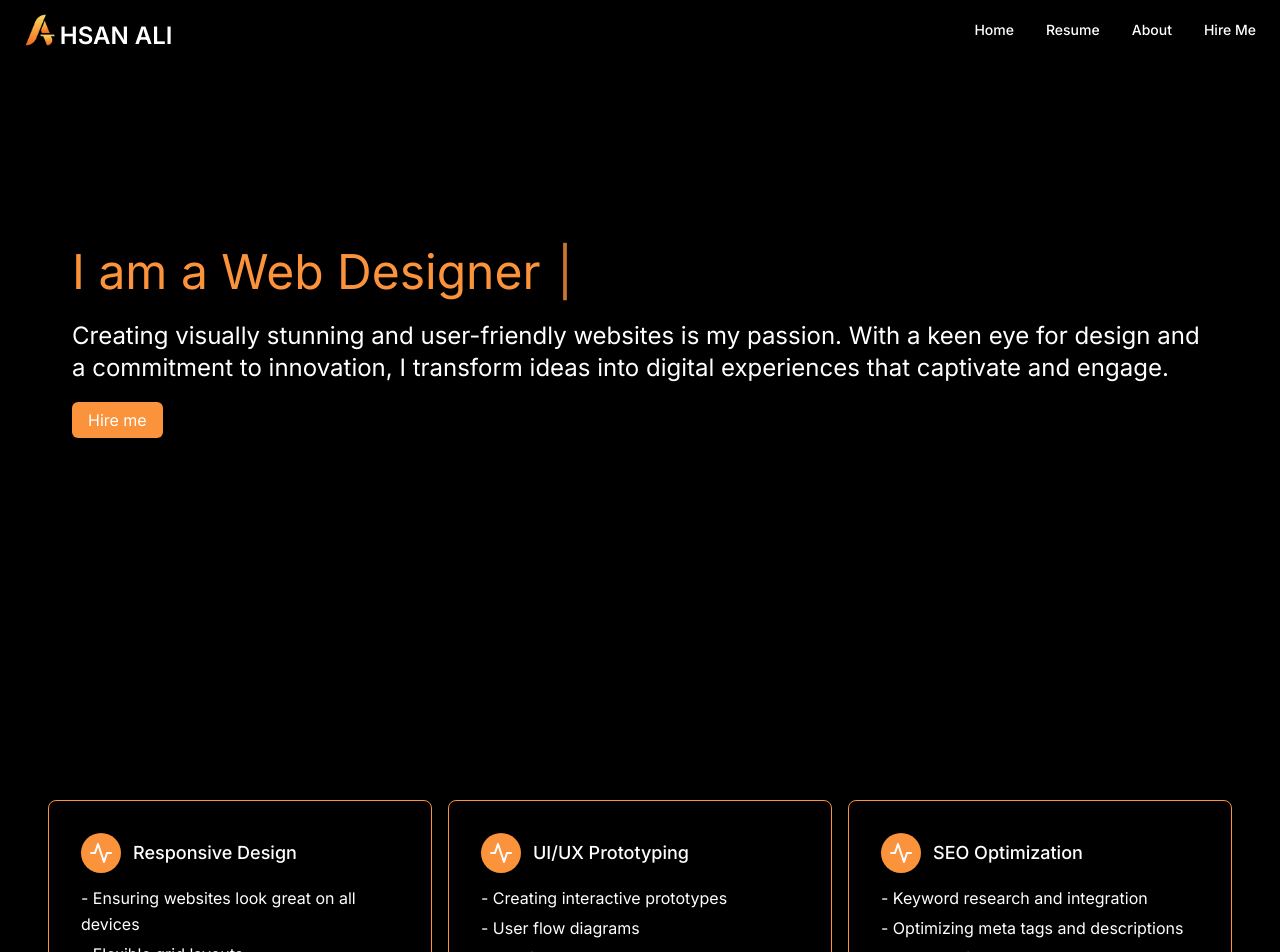
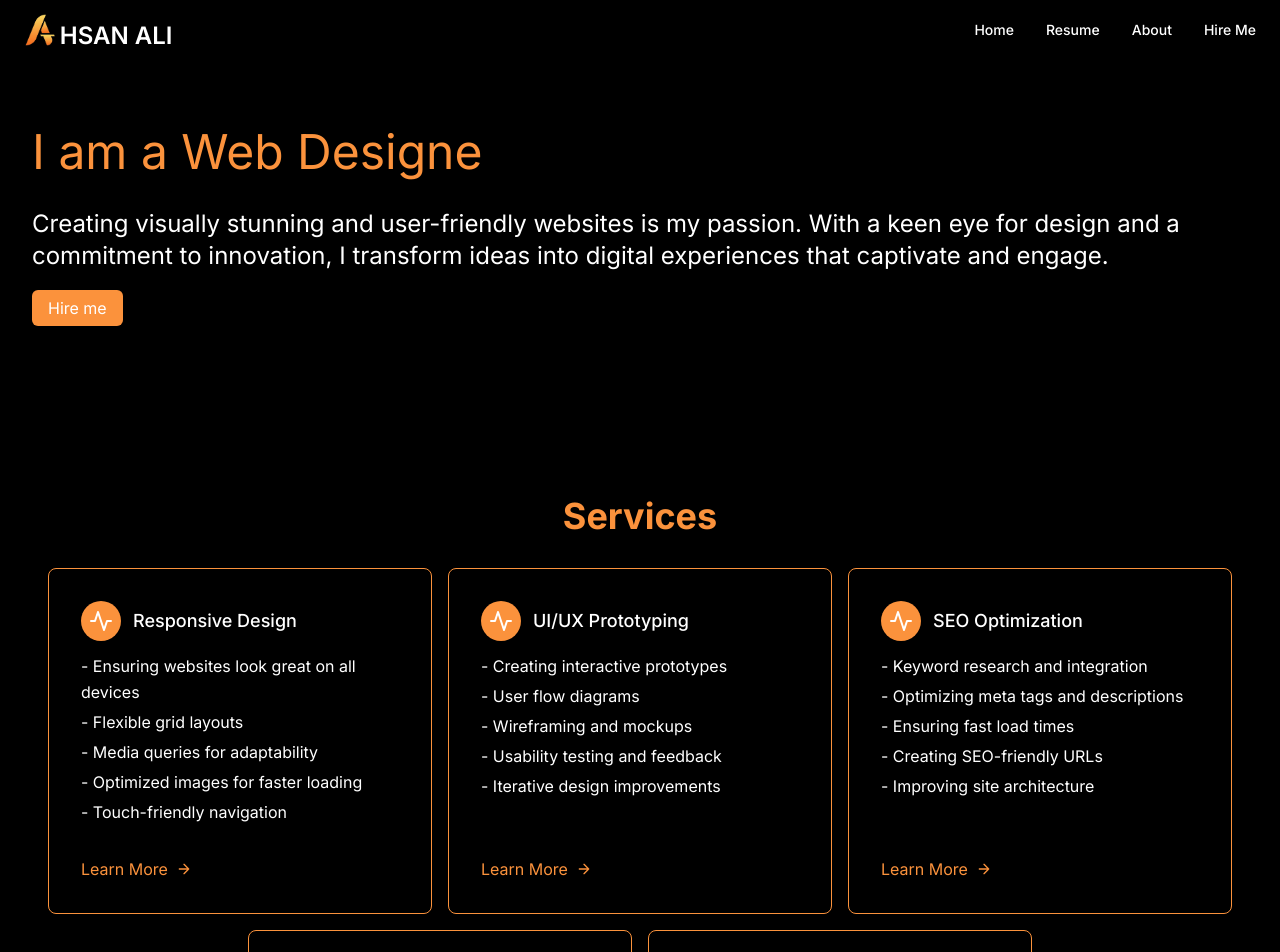
Before and after one commit to AhsanAli-Soomro/portfolio-web, a Next.js app: page /Home in a window 1280 px wide. Shown: the top 952 px of the page. Built offline with nearby package versions, Linux system fonts and the light colour scheme.

Commit message:
update services component

```diff
--- a/src/app/Home/page.jsx
+++ b/src/app/Home/page.jsx
@@ -5,8 +5,12 @@ import Cards from '../components/Cards'
 function page() {
   return (
     <div className=''>
-      <Hero/>
-      <Cards/>
+      <div>
+        <Hero />
+      </div>
+      <div>
+        <Cards />
+      </div>
     </div>
   )
 }
--- a/src/app/components/Cards.jsx
+++ b/src/app/components/Cards.jsx
@@ -55,6 +55,10 @@ function Cards() {
     ];
 
     return (
+        <div className='bg-black flex flex-col items-center justify-center py-12'>
+            <h2 className='text-4xl font-bold text-orange-400 mb-8 animate-fadeIn'>
+                Services
+            </h2>
             <div className='bg-black flex flex-wrap justify-center gap-4'>
                 {CardData.map((data, index) => (
                     <div key={index} className="flex flex-col mb-6 m-2 md:m-0 rounded-lg border border-orange-400 p-6 sm:p-8 w-full sm:w-80 md:w-96 shadow-xl transition duration-300 transform hover:-translate-y-2">
@@ -83,6 +87,7 @@ function Cards() {
                     </div>
                 ))}
             </div>
+        </div>
     )
 }
 
--- a/src/app/components/Hero.jsx
+++ b/src/app/components/Hero.jsx
@@ -1,26 +1,21 @@
-"use client"
-import Image from 'next/image';
+"use client";
 import React from 'react';
 import TypewriterText from './TypewriterText';
 
 const Hero = () => {
   return (
-    <div className="relative flex flex-col-2 md:flex-row p-10 md:p-10 bg-black bg-cover bg-center h-screen">
-      {/* <div className="absolute inset-0 bg-black opacity-50"></div> */}
-      <div className="container mx-auto px-4 sm:px-6 lg:px-8 py-20 md:py-52 relative z-10">
-        <h1 className="text-3xl sm:text-4xl md:text-5xl text-orange-400 mb-4 md:mb-6">
-          <TypewriterText/>
+    <div className="relative flex flex-col md:flex-row bg-black bg-cover bg-center">
+      <div className="container mx-auto px-4 sm:px-6 lg:px-8 py-20 md:py-32 relative z-10">
+        <h1 className="text-3xl h-14 sm:text-4xl md:text-5xl text-orange-400 mb-4 md:mb-6">
+          <TypewriterText />
         </h1>
         <p className="text-lg sm:text-xl md:text-2xl text-white mb-4 md:mb-6">
           Creating visually stunning and user-friendly websites is my passion. With a keen eye for design and a commitment to innovation, I transform ideas into digital experiences that captivate and engage.
         </p>
-        <a href='/Hire' className="bg-orange-400 text-white px-3 py-2 md:px-4 md:py-2 rounded-md hover:bg-orange-600 duration-300 focus:outline-none focus:ring-2 focus:ring-blue-500">
+        <a href='/Hire' className="bg-orange-400 text-white px-4 py-2 rounded-md hover:bg-orange-600 duration-300">
           Hire me
         </a>
       </div>
-      {/* <div className='w-full'>
-      <Image src='/myimg1.png' width={1000} height={100}/>
-      </div> */}
     </div>
   );
 };
```
Lines whose indentation alone changed are shown as unchanged.
